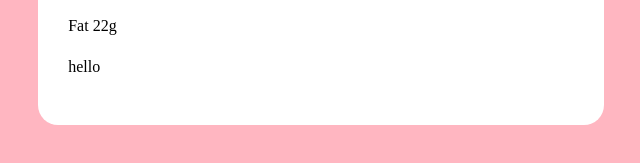
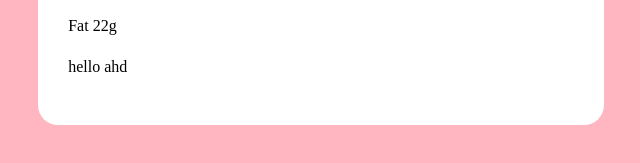
Before and after one commit to nafisa090/Recipe__page, a plain HTML site: page index.html in a window 1280 px wide. Shown: the part 1585-1748 px from the top of the page, 319-959 px from the left. Drawn offline with Linux system fonts and the light colour scheme.

Commit message:
again pushing

```diff
--- a/index.html
+++ b/index.html
@@ -81,7 +81,7 @@
           <p>Carbs <span>0g</span></p>
           <p>Protein <span>20g</span></p>
           <p>Fat <span>22g</span></p>
-          <p>hello</p>
+          <p>hello ahd</p>
         </div>
       </div>
     </main>
```
